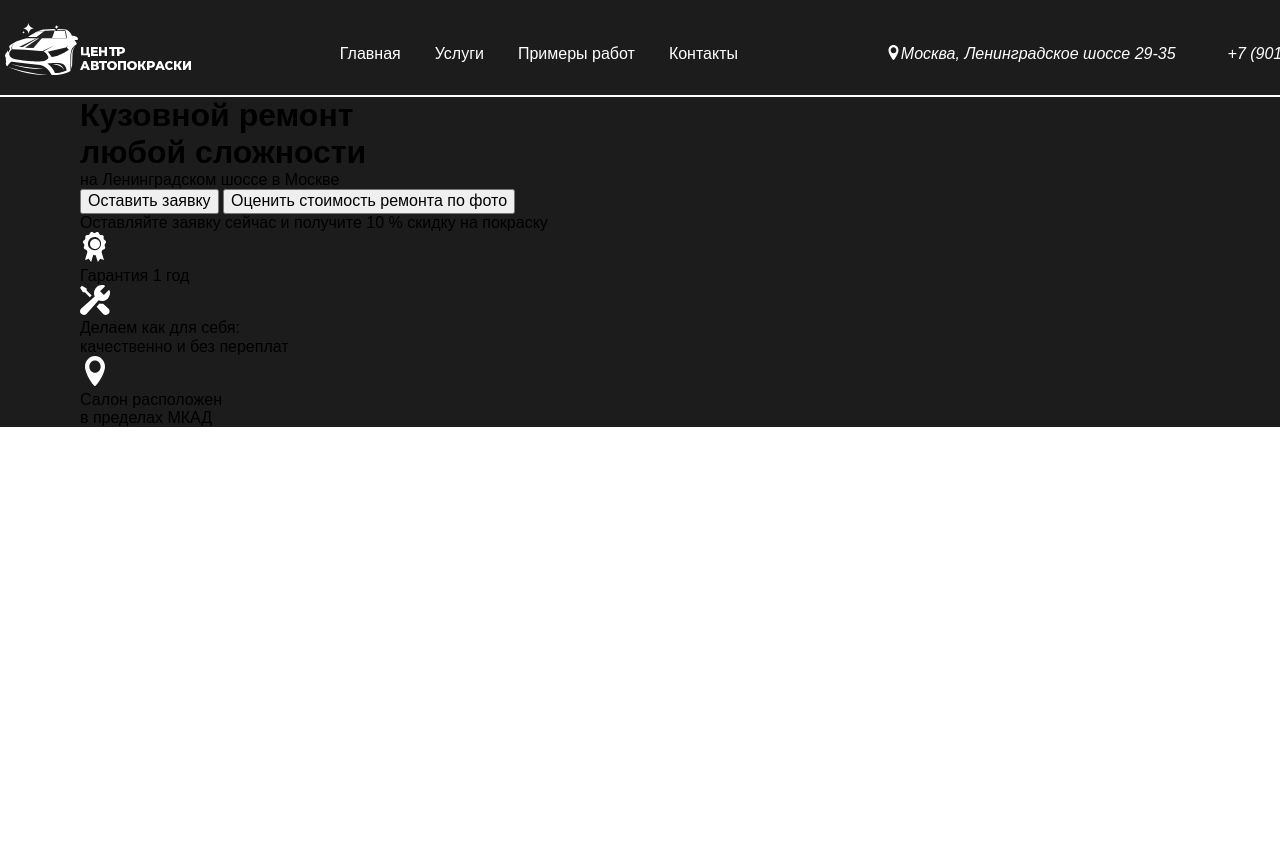
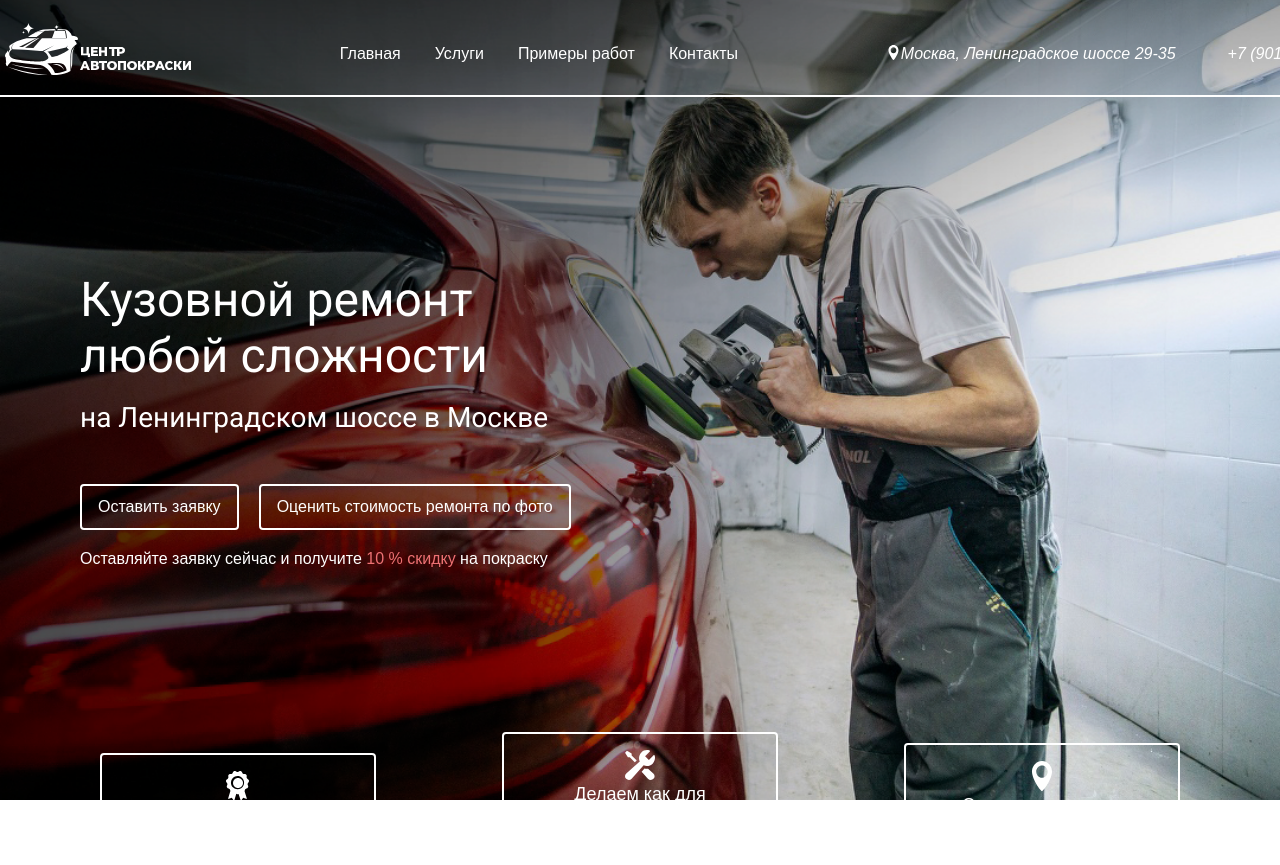
Before and after one commit to Oniiicha/avto-center, a plain HTML site: page index.html in a window 1280 px wide. Shown: the top 865 px of the page. Before the commit the page ends 800 px from the top, so only its background shows below. Drawn offline with Linux system fonts and the light colour scheme.

Commit message:
Стилизация hero

```diff
--- a/css/style.css
+++ b/css/style.css
@@ -16,6 +16,7 @@ body {
 
 .wrapper {
     min-height: 100%;
+    position: relative;
 }
 
 ul {
@@ -49,9 +50,12 @@ img {
 }
 
 .header {
-    background-color: #1c1c1c;
     border-bottom: 2px solid white;
     padding: 16px 0px 4px;
+    position: absolute;
+    top: 0;
+    left: 0;
+    width: 100%;
 }
 
 .container {
@@ -122,31 +126,90 @@ img {
 .main {}
 
 .hero {
-    background-color: #1c1c1c;
+    height: 100vh;
+    background: url(../img/bg/hero-bg.png) no-repeat center/cover;
+    padding-top: 272px;
+    color: white;
 }
 
 .container {}
 
 .hero__main {}
 
-.title {}
+.title {
+    font-family: 'Roboto';
+    font-weight: 400;
+    font-size: 48px;
+    line-height: 56px;
+    margin-bottom: 17px;
+}
 
-.hero__subtitle {}
+.hero__subtitle {
+    font-family: 'Roboto';
+    font-weight: 400;
+    font-size: 28px;
+    line-height: 33px;
+    margin-bottom: 50px;
+}
 
-.hero__btns {}
+.hero__btns {
+    margin-bottom: 20px;
+    display: flex;
+    column-gap: 20px;
+}
 
-.btn {}
+.btn {
+    border-radius: 4px;
+    background: none;
+    padding: 12px 16px;
+}
 
-.hero__call-to-action {}
+.btn_theme_white {
+    border: 2px solid white;
+    color: white;
+    font-weight: 400;
+    font-size: 16px;
+    line-height: 18px;
+    text-align: center;
+}
 
-.advantages {}
+.hero__call-to-action {
+    font-weight: 400;
+    font-size: 16px;
+    line-height: 18px;
+    margin-bottom: 164px;
+}
 
-.advantage {}
+.hero__call-to-action span {
+    color: #ED7173;
+}
 
-.hero__advantage {}
+.advantages {
+    display: flex;
+    align-items: center;
+    justify-content: space-between;
+    padding: 0px 20px;
+    column-gap: 30px;
+}
 
-.advantage_theme_transparent {}
+.advantage {
+    text-align: center;
+    border-radius: 4px;
+    padding: 16px 20px;
+}
+
+.hero__advantage {
+    flex: 0 1 276px;
+}
+
+.advantage_theme_transparent {
+    border: 2px solid white;
+}
 
 .advantage__img {}
 
-.advantage__desc {}
+.advantage__desc {
+    font-weight: 400;
+    font-size: 18px;
+    line-height: 21px;
+}
--- a/index.html
+++ b/index.html
@@ -68,10 +68,10 @@
                             на Ленинградском шоссе в Москве
                         </p>
                         <div class="hero__btns">
-                            <button class="btn">
+                            <button class="btn btn_theme_white">
                                 Оставить заявку
                             </button>
-                            <button class="btn">
+                            <button class="btn btn_theme_white">
                                 Оценить стоимость ремонта по фото
                             </button>
                         </div>
@@ -102,12 +102,11 @@
                                     fill="white" />
                             </svg>
                             <p class="advantage__desc">
-                                Делаем как для себя:<br>
-                                качественно и без переплат
+                                Делаем как для себя:качественно и без переплат
                             </p>
                         </li>
                         <li class="advantage hero__advantage advantage_theme_transparent">
-                            <svg width="30" height="30" viewBox="0 0 30 30" fill="none"
+                            <svg class="advantage__img" width=" 30" height="30" viewBox="0 0 30 30" fill="none"
                                 xmlns="http://www.w3.org/2000/svg">
                                 <path
                                     d="M15.0001 0C9.47745 0 5 4.79402 5 10.7078C5 17.6307 13.3334 30 15.0001 30C16.6672 30 25 17.6307 25 10.7078C25 4.79402 20.5231 0 15.0001 0ZM15.0001 16.739C11.8739 16.739 9.33911 14.0247 9.33911 10.6773C9.33911 7.32958 11.8739 4.61566 15.0001 4.61566C18.1269 4.61566 20.6612 7.32988 20.6612 10.6773C20.6612 14.0244 18.1269 16.739 15.0001 16.739Z"
```
Also changed, not shown: css/normalize.css, 1 other file.
